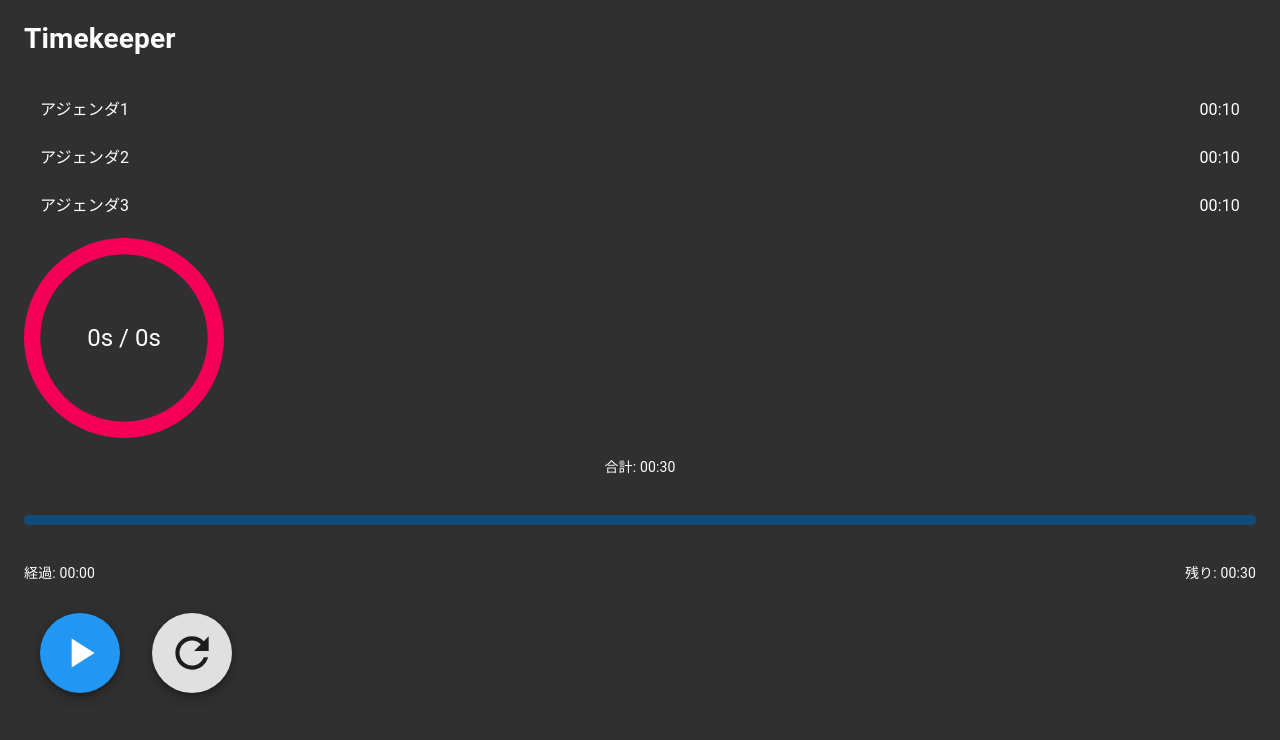
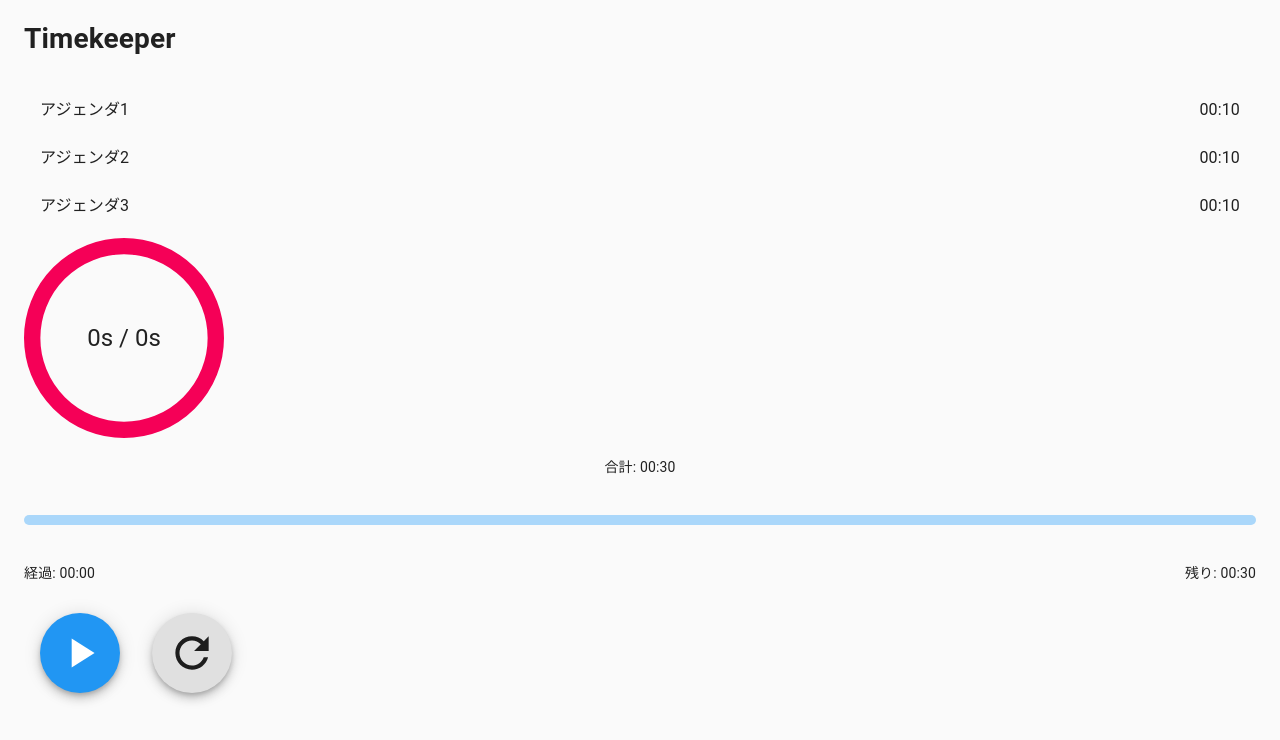
Before and after one commit to youichiro/timekeeper, a Next.js app: page / in a window 1280 px wide. Shown: the top 740 px of the page. Built offline with nearby package versions, Linux system fonts and the light colour scheme.

Commit message:
タイマーがONならダークモード、OFFならライトモードに切り変える

```diff
--- a/components/buttons/ResetButton.tsx
+++ b/components/buttons/ResetButton.tsx
@@ -6,6 +6,7 @@ import RefreshIcon from '@material-ui/icons/Refresh'
 import { makeStyles, Theme, createStyles } from '@material-ui/core/styles'
 import Tooltip from '@material-ui/core/Tooltip'
 import Fab from '@material-ui/core/Fab'
+import { setTheme } from '../../stores/theme'
 
 const useStyles = makeStyles((theme: Theme) =>
   createStyles({
@@ -21,6 +22,7 @@ const ResetButton: React.FC = () => {
 
   const onClickResetButton = () => {
     dispatch(resetCounter())
+    dispatch(setTheme({ theme: 'light' }))
   }
 
   const classes = useStyles()
--- a/components/buttons/StartButton.tsx
+++ b/components/buttons/StartButton.tsx
@@ -5,6 +5,7 @@ import PlayArrowIcon from '@material-ui/icons/PlayArrow'
 import Tooltip from '@material-ui/core/Tooltip'
 import Fab from '@material-ui/core/Fab'
 import { startCount, updateCount } from '../../stores/counter'
+import { setTheme } from '../../stores/theme'
 
 const useStyles = makeStyles((theme: Theme) =>
   createStyles({
@@ -21,6 +22,7 @@ const StartButton: React.FC = () => {
   const onClickStartButton = () => {
     const intervalID = window.setInterval(() => dispatch(updateCount()), 1000)
     dispatch(startCount({ intervalID }))
+    dispatch(setTheme({ theme: 'dark' }))
   }
 
   const classes = useStyles()
--- a/components/buttons/StopButton.tsx
+++ b/components/buttons/StopButton.tsx
@@ -6,6 +6,7 @@ import { makeStyles, Theme, createStyles } from '@material-ui/core/styles'
 import PauseIcon from '@material-ui/icons/Pause'
 import Tooltip from '@material-ui/core/Tooltip'
 import Fab from '@material-ui/core/Fab'
+import { setTheme } from '../../stores/theme'
 
 const useStyles = makeStyles((theme: Theme) =>
   createStyles({
@@ -21,6 +22,7 @@ const StopButton: React.FC = () => {
 
   const onClickStopButton = () => {
     dispatch(stopCount())
+    dispatch(setTheme({ theme: 'light' }))
   }
 
   const classes = useStyles()
--- a/stores/theme.tsx
+++ b/stores/theme.tsx
@@ -1,7 +1,7 @@
 import { createSlice } from '@reduxjs/toolkit'
 import { Theme } from '../interfaces'
 
-const initialState: Theme = 'dark'
+const initialState: Theme = 'light'
 
 const themeSlice = createSlice({
   name: 'theme',
```
